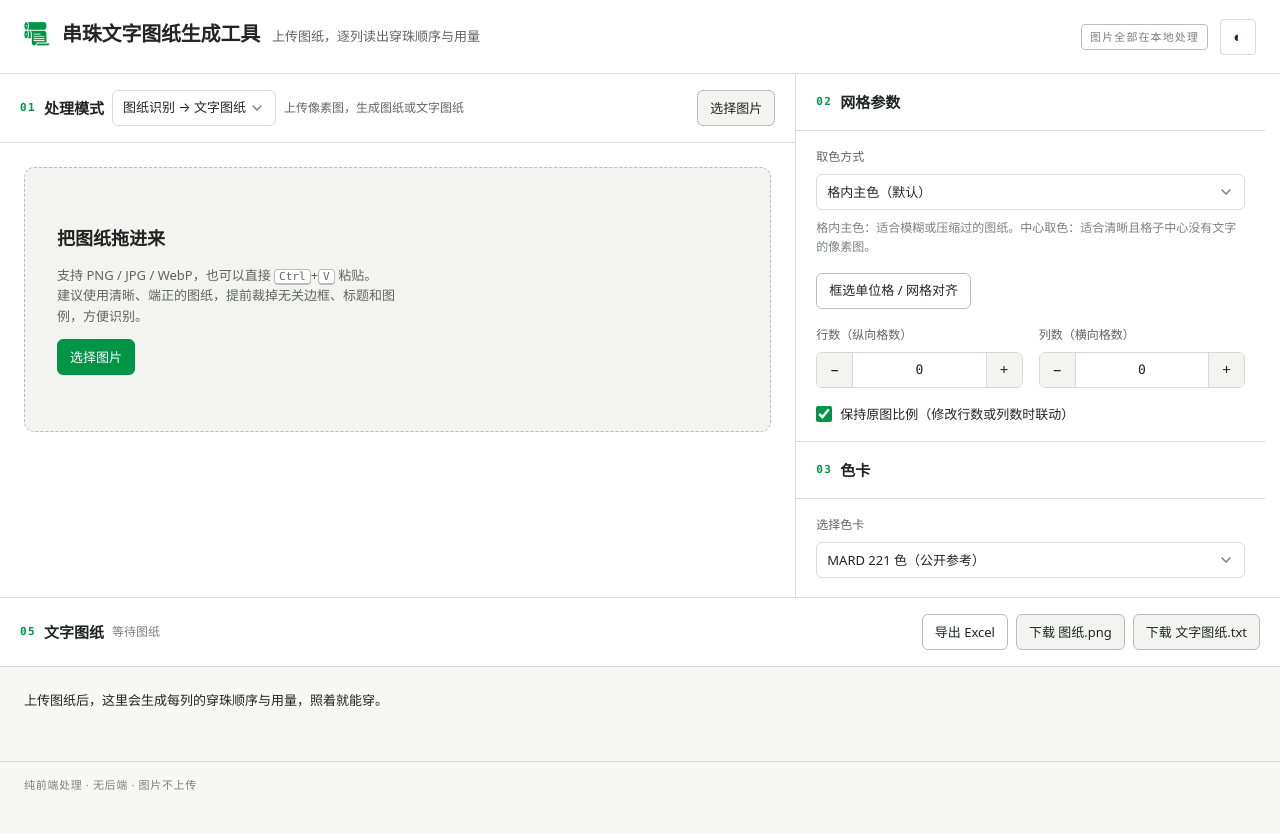
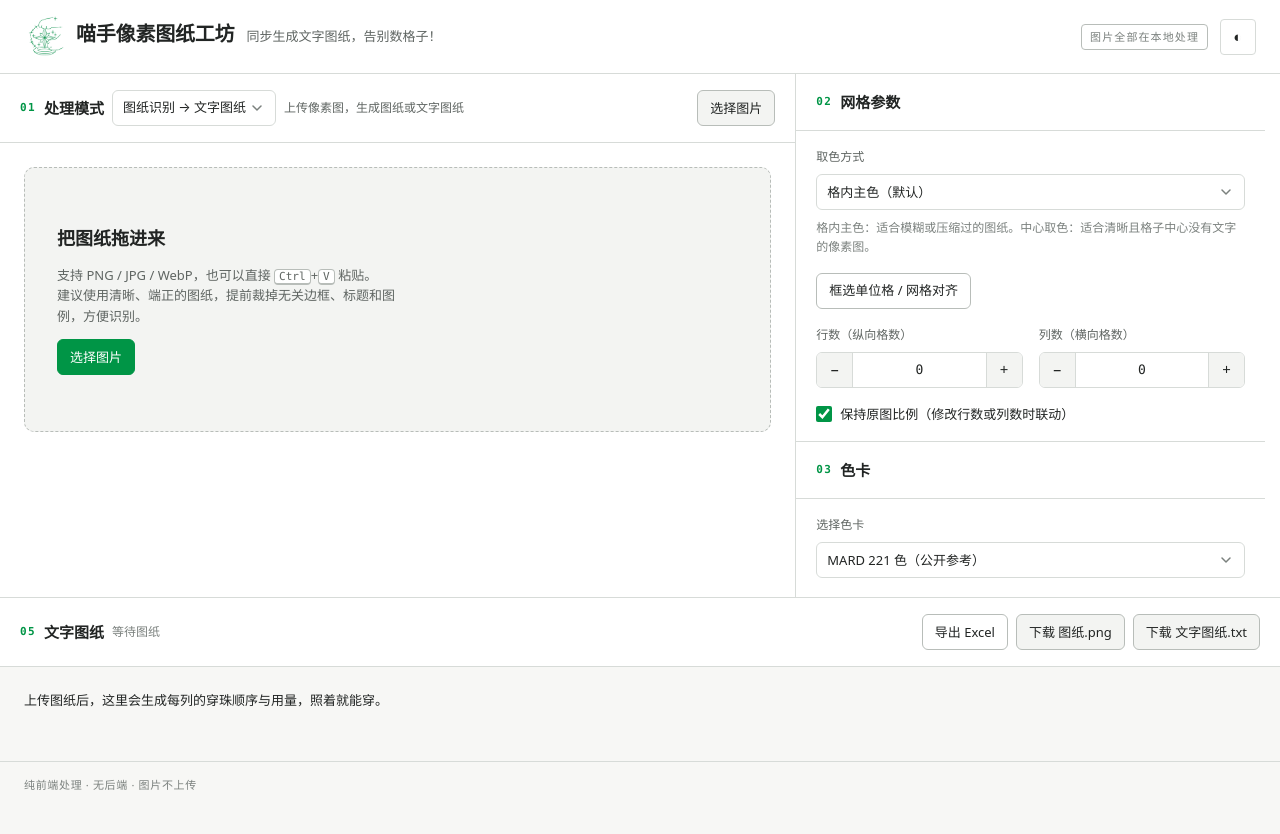
Before and after one commit to hikaruxu8059/bead-text-chart, a website: page index.html in a window 1280 px wide. Drawn offline with Linux system fonts and the light colour scheme.

Commit message:
更新喵手像素图纸工坊名称与图标

```diff
--- a/css/styles.css
+++ b/css/styles.css
@@ -92,7 +92,8 @@ kbd {
 
 .brand-mark {
   align-self: center;
-  width: 26px; height: 24px;
+  width: 40px; height: 40px;
+  margin-block: -2px; /* 保持原先 36px 的纵向占位，不撑高顶部栏 */
   object-fit: contain;
   flex: none;
 }
--- a/index.html
+++ b/index.html
@@ -3,18 +3,18 @@
 <head>
 <meta charset="utf-8">
 <meta name="viewport" content="width=device-width, initial-scale=1">
-<title>串珠文字图纸生成工具</title>
-<meta name="description" content="上传串珠帘图纸，自动识别网格与配色，逐列生成可照着穿的文字图纸。图片全部在浏览器本地处理，不上传服务器。">
-<link rel="icon" href="./assets/prints-icon.png" type="image/png">
+<title>喵手像素图纸工坊</title>
+<meta name="description" content="图片转像素，生成图纸与文字图纸。同步生成文字图纸，告别数格子！图片全部在浏览器本地处理，不上传服务器。">
+<link rel="icon" href="./favicon.svg?v=green-white" type="image/svg+xml">
 <link rel="stylesheet" href="./css/styles.css">
 </head>
 <body>
 
 <header class="topbar">
   <div class="brand">
-    <img class="brand-mark" src="./assets/prints-icon.png" alt="" aria-hidden="true">
-    <span class="brand-name">串珠<span class="hi">文字</span>图纸生成工具</span>
-    <span class="brand-sub">上传图纸，逐列读出穿珠顺序与用量</span>
+    <img class="brand-mark" src="./assets/miaoshou-icon-green.jpg" alt="" aria-hidden="true">
+    <span class="brand-name">喵手像素图纸工坊</span>
+    <span class="brand-sub">同步生成文字图纸，告别数格子！</span>
   </div>
   <div class="topbar-right">
     <span class="stamp" title="图片不会离开你的设备">图片全部在本地处理</span>
```
Also changed, not shown: assets/miaoshou-icon-green.jpg (added), favicon.svg.
